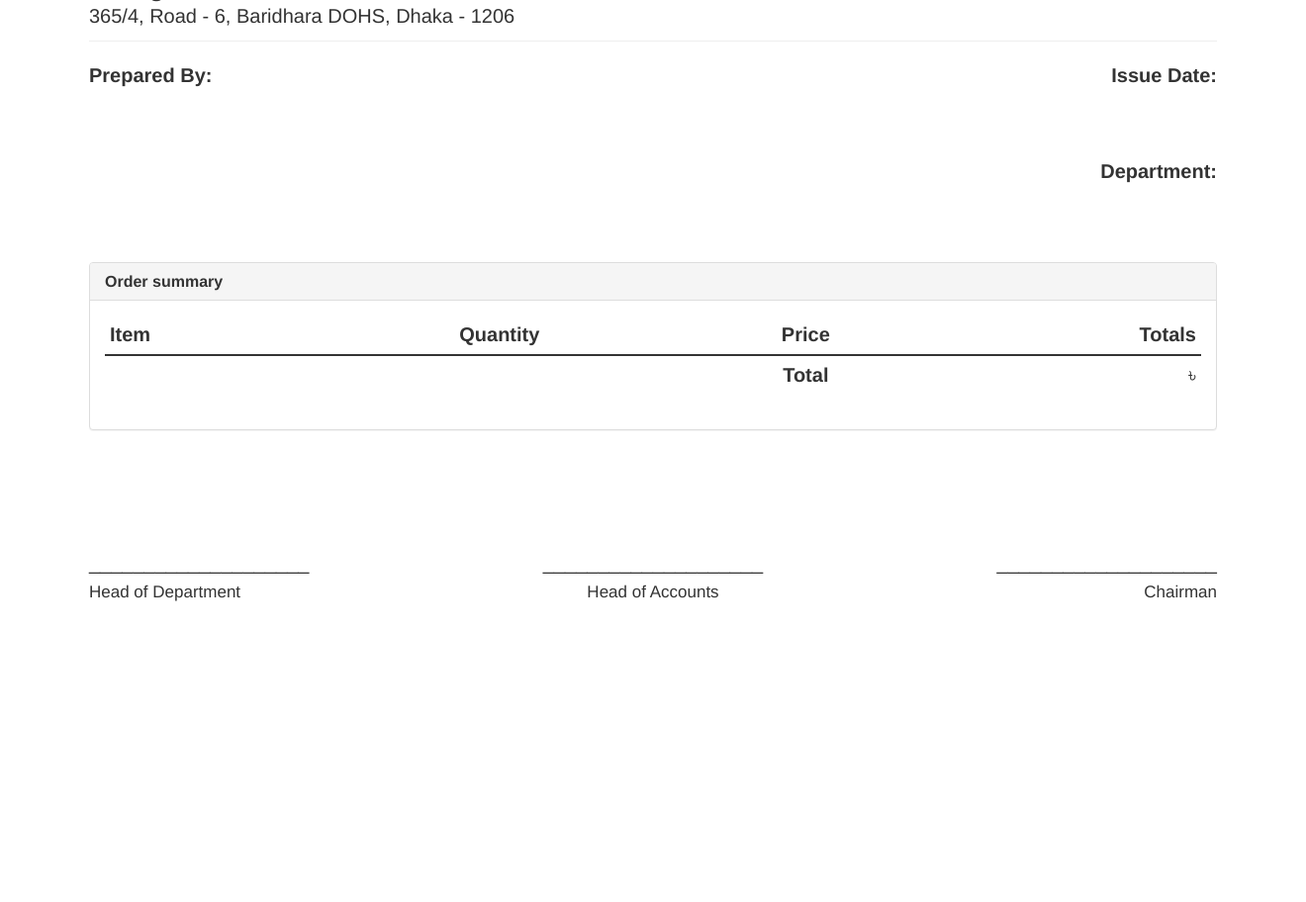
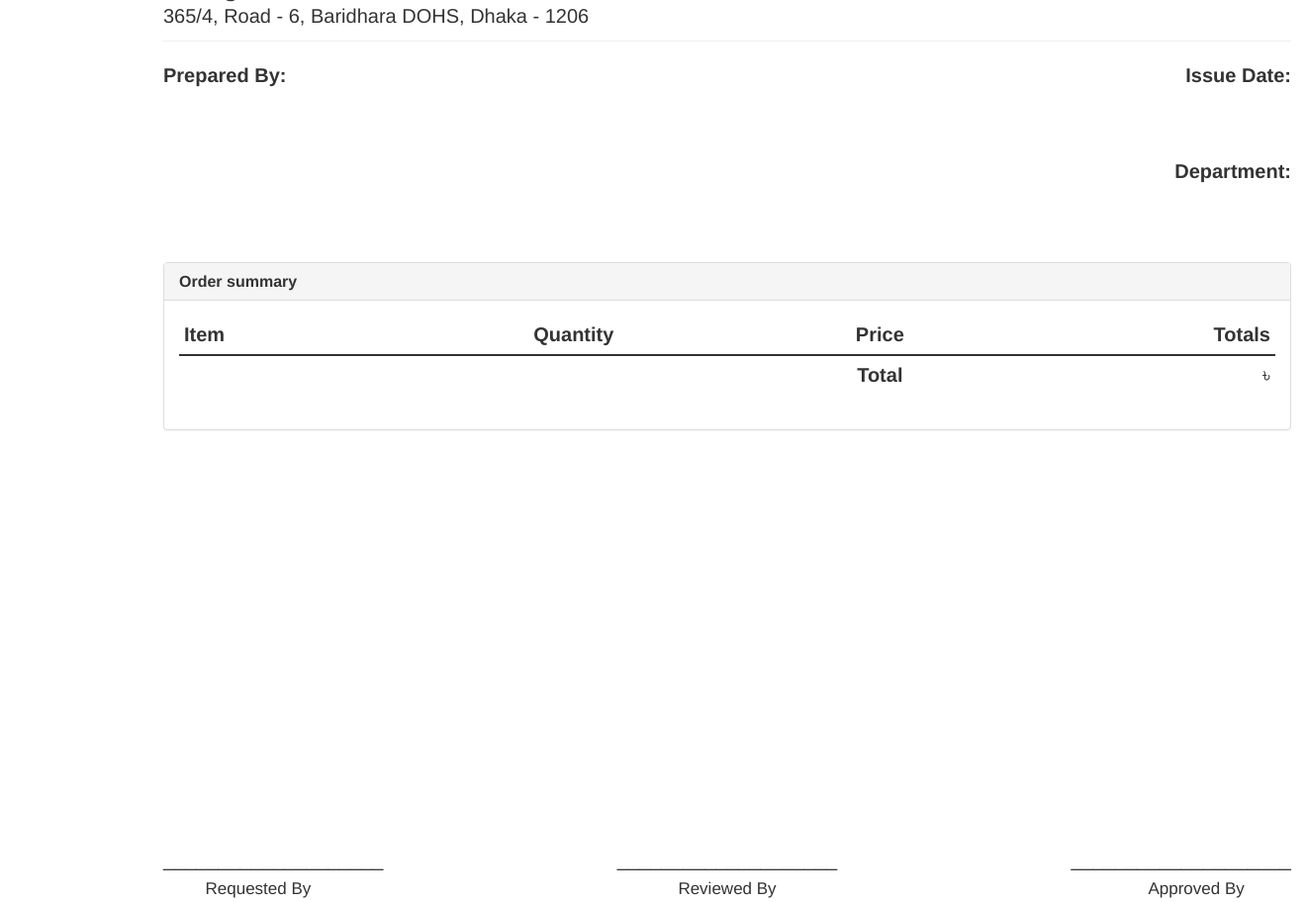
Before and after one commit to MiniGunnR/erp, a Django app: template requisition/templates/requisition/requisition_detail_view.html in a window 1320 px wide. Shown: the part 52-964 px from the top of the page at 99% size. Before the commit the page ends 660 px from the top, so only its background shows below. Run offline with Django 3.2, Linux system fonts and the light colour scheme; the template is opened without the code that fills it, so the values that code supplies are empty; some libraries are stand-ins or nearby versions.

Commit message:
last 8 jan

```diff
--- a/erp/settings.py
+++ b/erp/settings.py
@@ -27,7 +27,10 @@ DEBUG = True
 
 HOSTNAME = socket.gethostname()
 
-ALLOWED_HOSTS = ['172.16.16.172' if HOSTNAME == 'erp' else '']
+if HOSTNAME == 'erp':
+    ALLOWED_HOSTS = ['172.16.16.172']
+else:
+    ALLOWED_HOSTS = []
 
 
 # Application definition
--- a/requisition/templates/requisition/requisition_detail_view.html
+++ b/requisition/templates/requisition/requisition_detail_view.html
@@ -44,7 +44,7 @@
     }
 </script>
 
-<div class="container" id="mydiv">
+<div class="container" id="mydiv" style="margin-left: 150px;">
     <div class="row">
         <div class="col-xs-12">
             <div class="invoice-title">
@@ -155,20 +155,37 @@
     </div>
 
 	<div class="spacer"></div>
+	<div class="spacer"></div>
+	<div class="spacer"></div>
+	<div class="spacer"></div>
 
 	<div class="row">
 		<div class="col-xs-4">
 			____________________ <br/>
-			<small>Head of Department</small>
+			<small>&nbsp;&nbsp;&nbsp;&nbsp;&nbsp;&nbsp;&nbsp;&nbsp;&nbsp;Requested By</small>
 		</div>
 		<div class="col-xs-4 text-center">
 			____________________ <br/>
-			<small>Head of Accounts</small>
+			<small>Reviewed By</small>
 		</div>
 		<div class="col-xs-4 text-right">
 			____________________ <br/>
-			<small>Chairman</small>
+			<small>Approved By&nbsp;&nbsp;&nbsp;&nbsp;&nbsp;&nbsp;&nbsp;&nbsp;&nbsp;&nbsp;</small>
 		</div>
 	</div>
+
+{#	<table style="width: 100%;">#}
+{#		<tr>#}
+{#			<td align="left">___________________</td>#}
+{#			<td align="center">___________________</td>#}
+{#			<td align="right">___________________</td>#}
+{#		</tr>#}
+{##}
+{#		<tr>#}
+{#			<td align="left">Requested By</td>#}
+{#			<td align="center">Reviewed By</td>#}
+{#			<td align="right">Approved By</td>#}
+{#		</tr>#}
+{#	</table>#}
 </div>
 {% endblock %}
--- a/static/css/print.css
+++ b/static/css/print.css
@@ -1,4 +1,4 @@
 @media print {
-  @page { margin: 0; }
+  @page { margin: 0;}
   body  { margin: 1.6cm; }
 }
```
